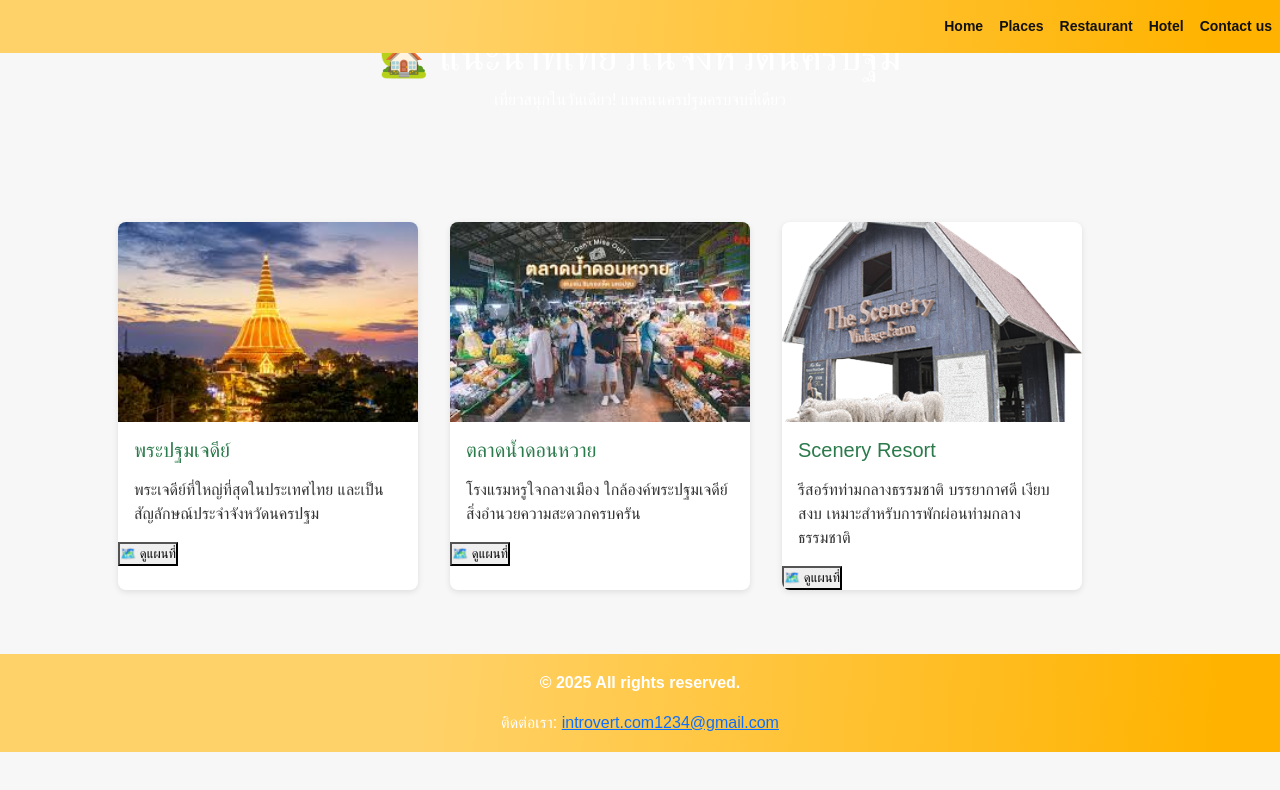
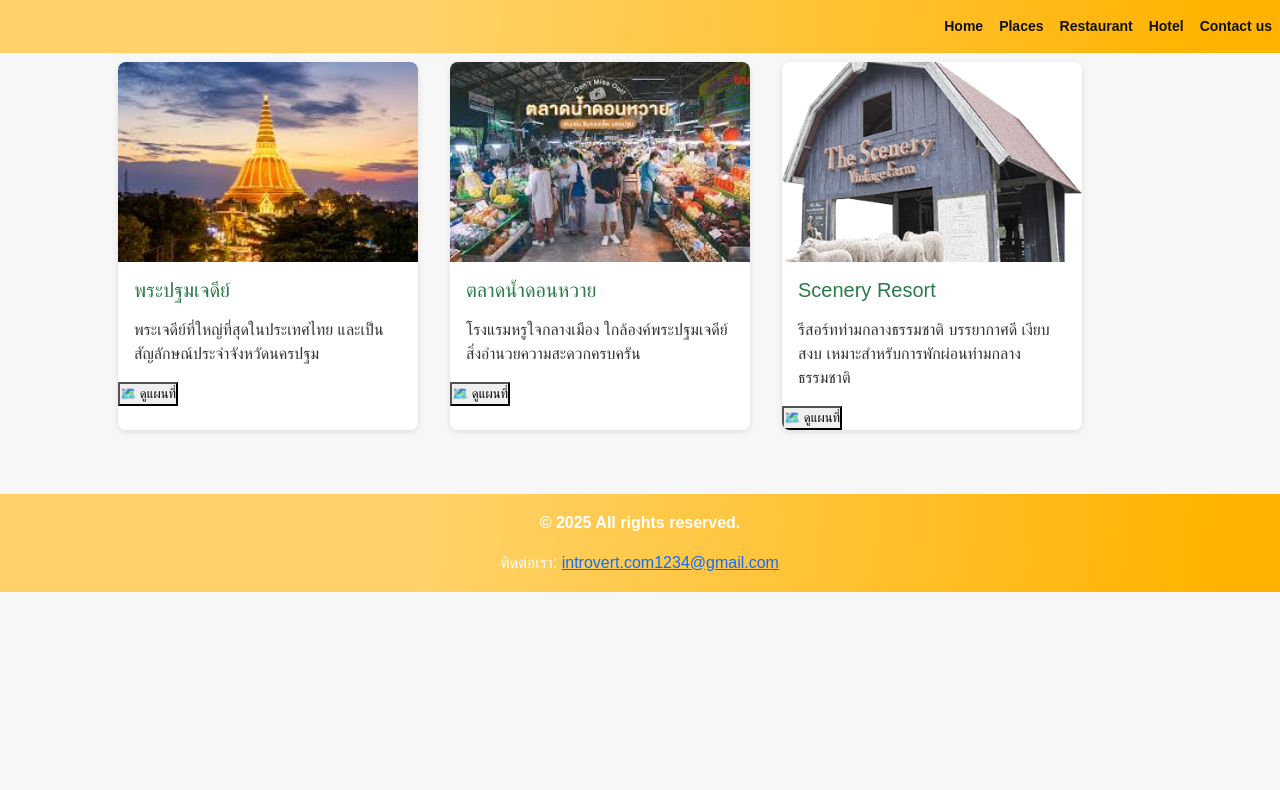
Before and after one commit to introvertforwebtech/nakhonpathom, a plain HTML site: page index3.html in a window 1280 px wide. Drawn offline with nearby package versions, Linux system fonts and the light colour scheme; a script that the page names is missing.

Commit message:
Update index3.html

```diff
--- a/index3.html
+++ b/index3.html
@@ -158,10 +158,6 @@ footer {
         </div>
     </nav>
 
-    <header>
-        <h1>🏡 แนะนำที่เที่ยวในจังหวัดนครปฐม</h1>
-        <p>เที่ยวสนุกในวันเดียว! แพลนนครปฐมครบจบที่เดียว</p>
-    </header>
 
     <div class="container">
         <section class="hotel-list">
```
